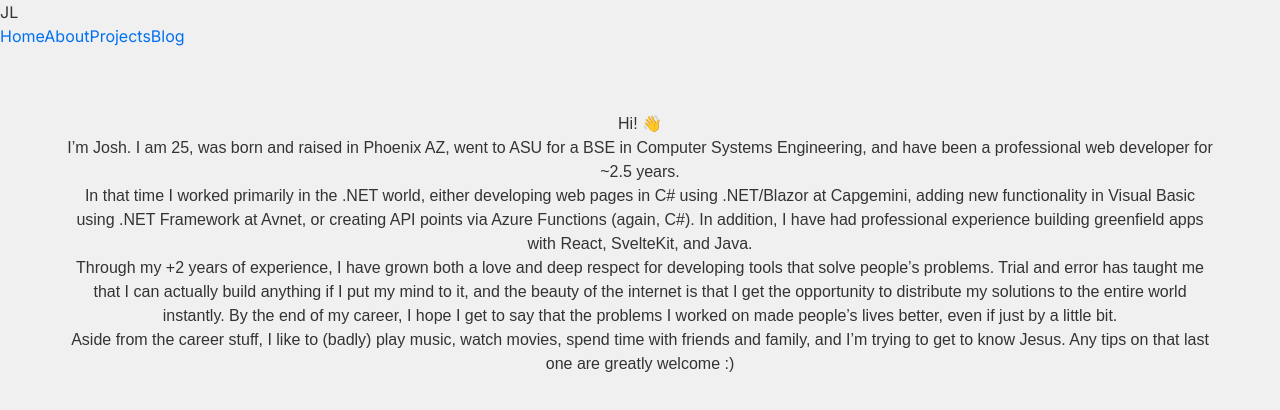
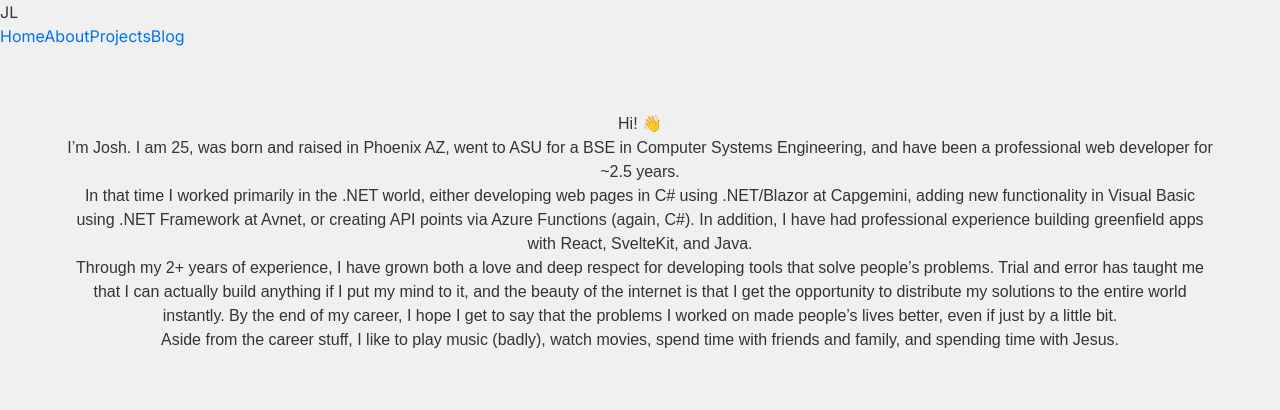
Before and after one commit to jtlonsako/personalporfolio, a Next.js app: page /about in a window 1280 px wide. Shown: the top 410 px of the page. Built offline with nearby package versions, Linux system fonts and the light colour scheme.

Commit message:
Changed some of the working on the about page

```diff
--- a/src/pages/about.tsx
+++ b/src/pages/about.tsx
@@ -19,7 +19,7 @@ export default function About() {
                 experience building greenfield apps with React, SvelteKit, and Java.
             </p>
             <p className="text-left text-lg">
-                Through my +2 years of experience, I have grown both a love and deep
+                Through my 2+ years of experience, I have grown both a love and deep
                 respect for developing tools that solve people’s problems. Trial and error
                 has taught me that I can actually build anything if I put my mind to it, and
                 the beauty of the internet is that I get the opportunity to distribute my
@@ -27,9 +27,8 @@ export default function About() {
                 to say that the problems I worked on made people’s lives better, even if just by a little bit.
             </p>
             <p className="text-left text-lg">
-                Aside from the career stuff, I like to (badly) play music, watch movies, spend
-                time with friends and family, and I’m trying to get to know Jesus. Any tips on
-                that last one are greatly welcome :)
+                Aside from the career stuff, I like to play music (badly), watch movies, spend
+                time with friends and family, and spending time with Jesus.
             </p>
         </div>
       </div>
```
